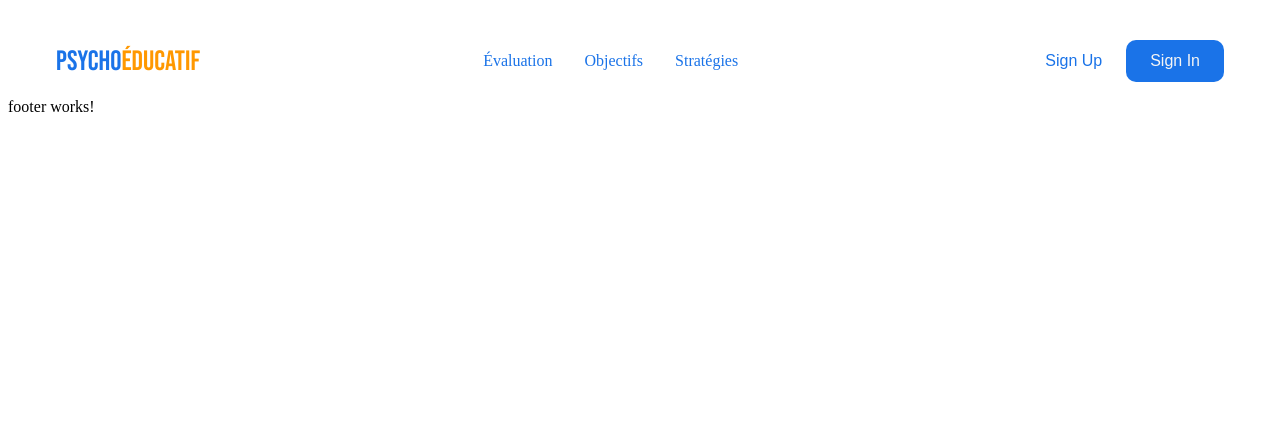
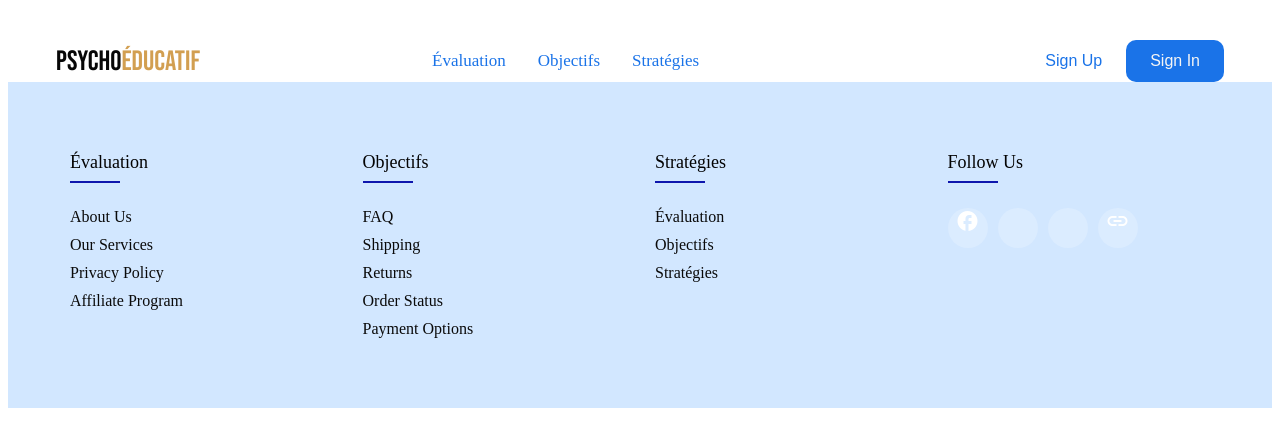
Before and after one commit to ahmed-bs/PsychoEducatif, an Angular app: page / in a window 1280 px wide. Shown: the top 446 px of the page. Built offline with nearby package versions, Linux system fonts and the light colour scheme.

Commit message:
add footer

```diff
--- a/src/app/app.module.ts
+++ b/src/app/app.module.ts
@@ -9,8 +9,10 @@ import { AppComponent } from './app.component';
 import { HeaderComponent } from './shared/header/header.component';
 import { FooterComponent } from './shared/footer/footer.component';
 import { CommonModule } from '@angular/common';
-import { RouterModule } from '@angular/router'; // Correct import
+import { RouterLink, RouterModule } from '@angular/router'; // Correct import
 import { LayoutComponent } from './shared/layout/layout.component';
+import { ClientModule } from './features/Client/Client.module';
+import { FormsModule } from '@angular/forms';
 
 @NgModule({
   declarations: [
@@ -20,13 +22,16 @@ import { LayoutComponent } from './shared/layout/layout.component';
     FooterComponent,
   ],
   imports: [
+    RouterModule ,
+    RouterLink,
+    FormsModule,
     MatIconModule,
     BrowserModule,
     AppRoutingModule,
     CommonModule,
-    RouterModule ,
     MatToolbarModule,
     MatButtonModule,
+    ClientModule,
 
   ],
   providers: [],
--- a/src/app/features/Client/Client.module.ts
+++ b/src/app/features/Client/Client.module.ts
@@ -1,11 +1,12 @@
 import { NgModule } from '@angular/core';
 import { CommonModule } from '@angular/common';
 import { ClientComponent } from './Client.component';
+import { DashboardClientComponent } from './dashboardClient/dashboardClient.component';
 
 @NgModule({
   imports: [
     CommonModule
   ],
-  declarations: [ClientComponent]
+  declarations: [ClientComponent,DashboardClientComponent]
 })
 export class ClientModule { }
--- a/src/app/features/Client/Client.routing.ts
+++ b/src/app/features/Client/Client.routing.ts
@@ -1,7 +1,8 @@
 import { Routes, RouterModule } from '@angular/router';
+import { DashboardClientComponent } from './dashboardClient/dashboardClient.component';
 
 const routes: Routes = [
-  {  },
+  { path:'',component:DashboardClientComponent },
 ];
 
 export const ClientRoutes = RouterModule.forChild(routes);
--- a/src/app/features/Client/dashboardClient/dashboardClient.component.html
+++ b/src/app/features/Client/dashboardClient/dashboardClient.component.html
@@ -1,3 +1 @@
-<p>
-  dashboardClient works!
-</p>
+<p>jjjjjjjjjjjjjjjjjjjjjjjjjjjjjjjjjjjjjjjjjjjjjjjjjjjjjjjjjjjjjjjj</p>
--- a/src/app/shared/footer/footer.component.css
+++ b/src/app/shared/footer/footer.component.css
@@ -0,0 +1,93 @@
+@import url('https://fonts.googleapis.com/css2?family=Poppins:wght@300;400;500;600;700&display=swap');
+body{
+	line-height: 1.5;
+	font-family: 'Poppins', sans-serif;
+}
+*{
+	margin:0;
+	padding:0;
+	box-sizing: border-box;
+}
+.container{
+	max-width: 1170px;
+	margin:auto;
+}
+.row{
+	display: flex;
+	flex-wrap: wrap;
+}
+ul{
+	list-style: none;
+}
+.footer{
+	background-color: #d2e7ff;
+    padding: 70px 0;
+}
+.footer-col{
+   width: 25%;
+   padding: 0 15px;
+}
+.footer-col h4{
+	font-size: 18px;
+	color: #030303;
+	text-transform: capitalize;
+	margin-bottom: 35px;
+	font-weight: 500;
+	position: relative;
+}
+.footer-col h4::before{
+	content: '';
+	position: absolute;
+	left:0;
+	bottom: -10px;
+	background-color: #0e16ad;
+	height: 2px;
+	box-sizing: border-box;
+	width: 50px;
+}
+.footer-col ul li:not(:last-child){
+	margin-bottom: 10px;
+}
+.footer-col ul li a{
+	font-size: 16px;
+	text-transform: capitalize;
+	color: #060606;
+	text-decoration: none;
+	font-weight: 300;
+	color: #0a0a0a;
+	display: block;
+	transition: all 0.3s ease;
+}
+.footer-col ul li a:hover{
+	color: #72b1fa;
+	padding-left: 8px;
+}
+.footer-col .social-links a{
+	display: inline-block;
+	height: 40px;
+	width: 40px;
+	background-color: rgba(255,255,255,0.2);
+	margin:0 10px 10px 0;
+	text-align: center;
+	line-height: 40px;
+	border-radius: 50%;
+	color: #ffffff;
+	transition: all 0.5s ease;
+}
+.footer-col .social-links a:hover{
+	color: #24262b;
+	background-color: #4e8cce;
+}
+
+/*responsive*/
+@media(max-width: 767px){
+  .footer-col{
+    width: 50%;
+    margin-bottom: 30px;
+}
+}
+@media(max-width: 574px){
+  .footer-col{
+    width: 100%;
+}
+}
--- a/src/app/shared/footer/footer.component.html
+++ b/src/app/shared/footer/footer.component.html
@@ -1 +1,43 @@
-<p>footer works!</p>
+
+<footer class="footer">
+    <div class="container">
+        <div class="row">
+            <div class="footer-col">
+                <h4>Évaluation</h4>
+                <ul>
+                    <li><a href="#">about us</a></li>
+                    <li><a href="#">our services</a></li>
+                    <li><a href="#">privacy policy</a></li>
+                    <li><a href="#">affiliate program</a></li>
+                </ul>
+            </div>
+            <div class="footer-col">
+                <h4>Objectifs</h4>
+                <ul>
+                    <li><a href="#">FAQ</a></li>
+                    <li><a href="#">shipping</a></li>
+                    <li><a href="#">returns</a></li>
+                    <li><a href="#">order status</a></li>
+                    <li><a href="#">payment options</a></li>
+                </ul>
+            </div>
+            <div class="footer-col">
+                <h4>Stratégies</h4>
+                <ul>
+                    <li><a href="#">Évaluation</a></li>
+                    <li><a href="#">Objectifs</a></li>
+                    <li><a href="#">Stratégies</a></li>
+                </ul>
+            </div>
+            <div class="footer-col">
+                <h4>follow us</h4>
+                <div class="social-links">
+                    <a href="#"><mat-icon>facebook</mat-icon></a>
+                    <a href="#"><mat-icon>twitter</mat-icon></a>
+                    <a href="#"><mat-icon>instagram</mat-icon></a>
+                    <a href="#"><mat-icon>linkedin</mat-icon></a>
+                </div>
+            </div>
+        </div>
+    </div>
+</footer>
--- a/src/app/shared/header/header.component.css
+++ b/src/app/shared/header/header.component.css
@@ -33,19 +33,27 @@ nav {
     display: flex;
     align-items: center;
     justify-content: space-between;
-  background-color: #f5f5f5; /* Beige background color */
+    background-color: #84c1ff;
 }
 
 .nav__logo a {
     font-size: 1.75rem;
     font-weight: 400;
     font-family: 'Bebas Neue', sans-serif;
-  color: #1a73e8; /* Blue color for text */
+    color: #070707;
+
+}
+
+.nav__logo span {
+    font-family: 'Bebas Neue', sans-serif;
+    color: #d29f51;
+
 }
 
 .nav__menu__btn {
     font-size: 1.5rem;
-  color: #1a73e8; /* Blue color for menu button */
+    color: #000000;
+    /* Blue color for menu button */
     cursor: pointer;
 }
 
@@ -61,7 +69,8 @@ nav {
     justify-content: center;
     flex-direction: column;
     gap: 2rem;
-  background-color: #1a73e8; /* Blue background color */
+    background-color: #84c1ff;
+    /* Blue background color */
     transition: 0.5s;
     z-index: -1;
     transform: translateY(-100%);
@@ -73,15 +82,54 @@ nav {
 
 .nav__links a {
     font-weight: 500;
-  color: #f5f5f5; /* Beige color for text */
+    color: #050505;
+    /* Beige color for text */
 }
 
 .nav__links a:hover {
-  color: #ffffff; /* White text on hover */
+    color: #dfa246;
+    /* White text on hover */
 }
 
 .nav__btns {
-  display: none;
+    display: flex;
+    justify-content: end;
+    /* Stack buttons vertically on small screens */
+
+}
+
+.nav__btns .btn {
+    padding: 0.75rem 1.5rem;
+    font-size: 1rem;
+    border-radius: 10px;
+    border: none;
+    cursor: pointer;
+    transition: 0.3s;
+}
+
+.sign__up {
+    background-color: transparent;
+    color: #f5f5f5;
+    /* Beige text */
+}
+
+.sign__up:hover {
+    color: #ff9800;
+    /* Orange hover color */
+}
+
+.sign__in {
+    background-color: #f5f5f5;
+    /* Beige background */
+    color: #1a73e8;
+    /* Blue text */
+}
+
+.sign__in:hover {
+    background-color: #1565c0;
+    /* Dark blue */
+    color: #ffffff;
+    /* White text */
 }
 
 @media (min-width: 768px) {
@@ -100,15 +148,18 @@ nav {
     .nav__header {
         flex: 1;
         padding: 0;
-    background-color: transparent;
+        background-color: #ffffff;
     }
 
     .nav__logo a {
-    color: #1a73e8; /* Blue text color */
+        color: #070707;
+        /* Blue color for text */
     }
 
-  .nav__logo a span {
-    color: #ff9800; /* Orange color for span */
+    .nav__logo span {
+        font-family: 'Bebas Neue', sans-serif;
+        color: #d29f51;
+        /* Blue color for text */
     }
 
     .nav__menu__btn {
@@ -121,17 +172,22 @@ nav {
         flex-direction: row;
         background-color: transparent;
         transform: none;
+        justify-content: center;
+        margin-left: 200px;
     }
 
     .nav__links a {
         padding-block: 5px;
-    color: #1a73e8; /* Blue color for links */
+        font-size: 17px;
+        color: #1a73e8;
+        /* Blue color for links */
         border-bottom: 4px solid transparent;
     }
 
     .nav__links a:hover {
         color: #d1a25c;
-    border-color: #d1a25c; /* Orange hover border */
+        border-color: #d1a25c;
+        /* Orange hover border */
     }
 
     .nav__btns {
@@ -151,44 +207,27 @@ nav {
     }
 
     .sign__up {
-    color: #1a73e8; /* Blue color for sign up */
+        color: #1a73e8;
+        /* Blue color for sign up */
         background-color: transparent;
     }
 
     .sign__up:hover {
-    color: #b89c68; /* Orange hover color */
+        color: #b89c68;
+        /* Orange hover color */
     }
 
     .sign__in {
-    color: #f5f5f5; /* Beige text color */
-    background-color: #1a73e8; /* Blue background for sign in */
+        color: #f5f5f5;
+        /* Beige text color */
+        background-color: #1a73e8;
+        /* Blue background for sign in */
     }
 
     .sign__in:hover {
-    background-color: #1565c0; /* Darker blue for hover */
+        background-color: #1565c0;
+        /* Darker blue for hover */
     }
 
-  .header__container {
-    padding-block: 2rem;
-    grid-template-columns: repeat(2, 1fr);
-    align-items: center;
+
 }
-
-  .header__image {
-    grid-area: 1/2/2/3;
-  }
-
-  .header__content :is(h1, p, .bar) {
-    text-align: left;
-  }
-}
-
-@media (min-width: 1024px) {
-  .header__content form {
-    flex-direction: row;
-  }
-
-  .header__content button {
-    width: fit-content;
-  }
-}
--- a/src/app/shared/header/header.component.html
+++ b/src/app/shared/header/header.component.html
@@ -7,13 +7,16 @@
         <span><i class="ri-menu-line"></i></span>
       </div>
     </div>
-    <ul class="nav__links" id="nav-links">
-      <li><a href="#">Évaluation</a></li>
+
+    <ul class="nav__links"  id="nav-links">
+      <li><a routerLink="/home">Évaluation</a></li>
       <li><a href="#">Objectifs</a></li>
       <li><a href="#">Stratégies</a></li>
+      <li class="nav__btns">
+        <button class="btn sign__up">Sign Up</button>
+        <button class="btn sign__in">Sign In</button>
+      </li>
     </ul>
-    <div class="nav__btns">
-      <button class="btn sign__up">Sign Up</button>
-      <button class="btn sign__in">Sign In</button>
-    </div>
+
+
   </nav>
```
Also changed, not shown: src/app/app-routing.module.ts (+10 -2 lines), 1 other file (tests, documents, lock files or other folders). Lines whose indentation alone changed are shown as unchanged.
